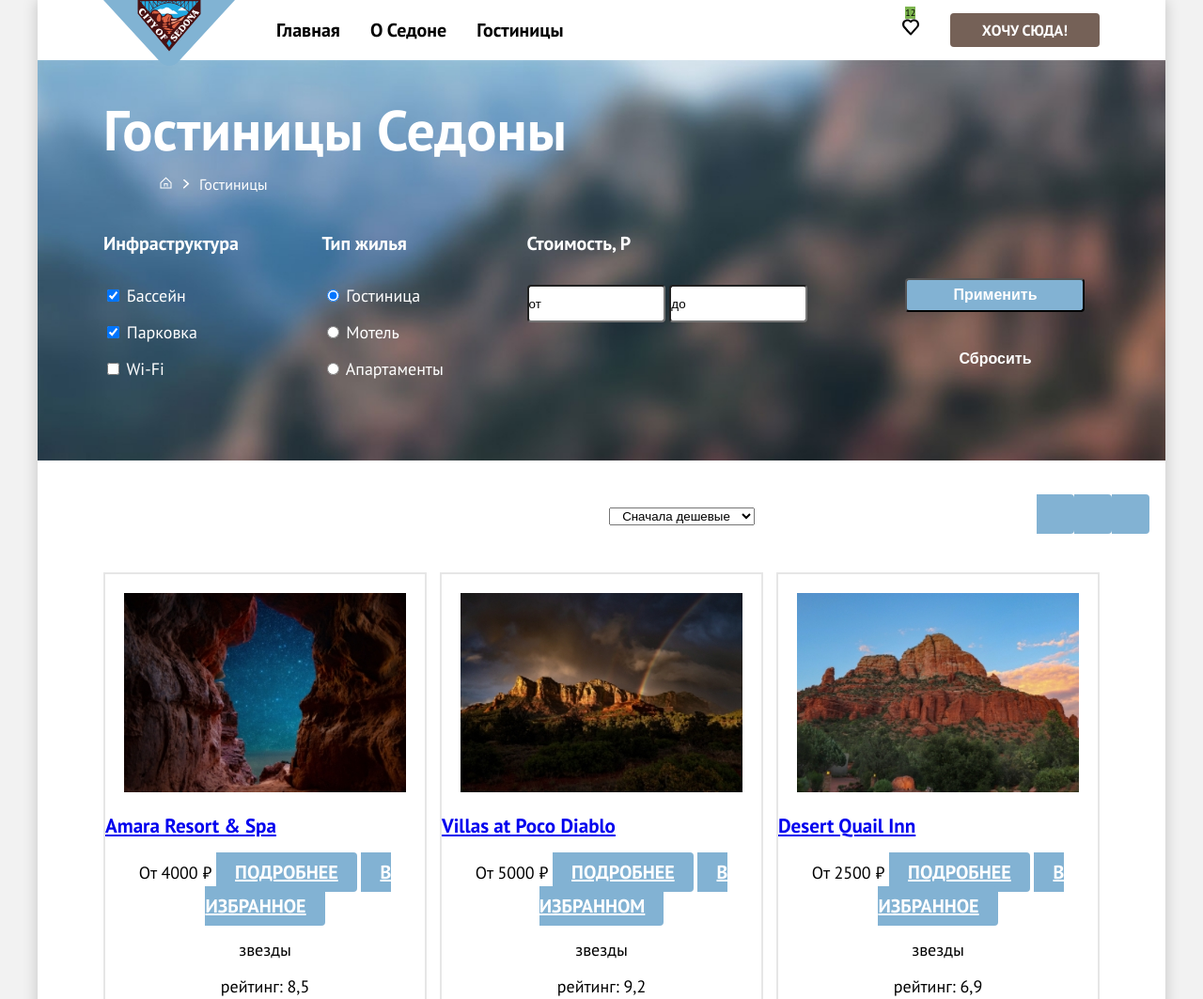
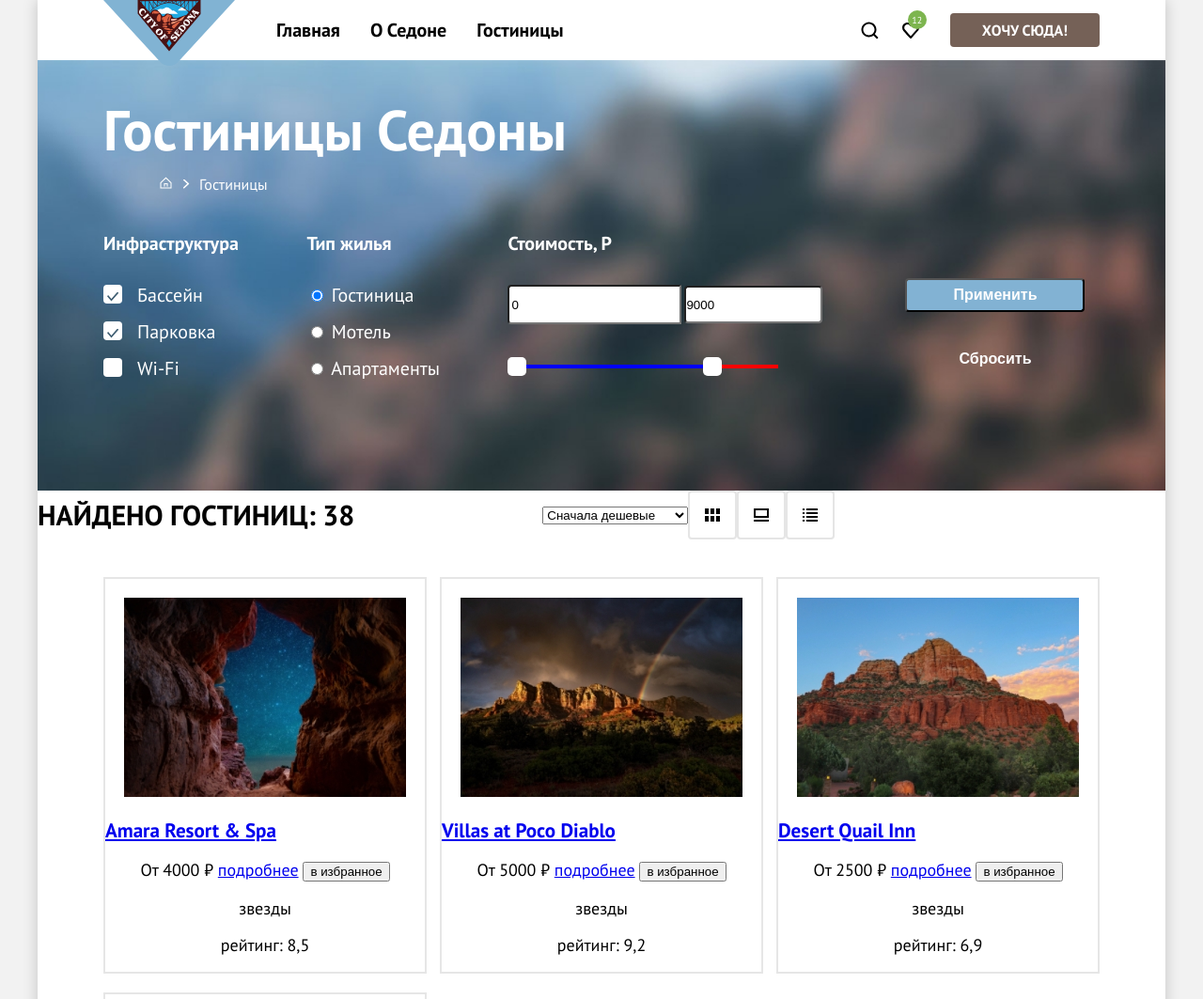
Before and after one commit to htmlacademy-htmlcss/2492613-sedona-1, a plain HTML site: page catalog.html in a window 1280 px wide. Shown: the top 1063 px of the page at 94% size. Drawn offline with Linux system fonts and the light colour scheme; files whose address does not match are found by name.

Commit message:
в работе

```diff
--- a/catalog.html
+++ b/catalog.html
@@ -22,15 +22,15 @@
               <a class="navigation-link" href="#">О Седоне</a>
             </li>
             <li class="navigation-item">
-              <a class="navigation-link" href="catalog.html">Гостиницы</a>
+              <a class="navigation-link current-link" href="catalog.html">Гостиницы</a>
             </li>
           </ul>
           <ul class="navigation-user">
-            <li class="navigation-item-user search-glass">
-              <a class="navigation-link-user" href="#"></a>
+            <li class="navigation-item-user">
+              <a class="navigation-link-user search-glass" href="#"></a>
             </li>
-            <li class="navigation-item-user heart">
-              <a class="navigation-link-user" href="#">
+            <li class="navigation-item-user">
+              <a class="navigation-link-user heart" href="#">
                 <span class="likes-number">12</span>
               </a>
             </li>
@@ -54,26 +54,26 @@
             </li>
           </ul>
           <section class="catalog-list">
-            <h2 class="visually-hidden">Список товаров с фильтрами</h2>
             <form class="catalog-filter" action="https://echo.htmlacademy.ru/" method="get">
               <fieldset class="catalog-filter-group">
                 <legend class="catalog-filter-title">Инфраструктура</legend>
                 <ul class="catalog-filter-list">
                   <li class="catalog-filter-item">
-                    <label class="control">
-                      <input class="control-input" type="checkbox" name="бассейн" checked>
+                    <input class="control-input visually-hidden" type="checkbox" name="swimmingpool" id="swimmingpool" checked>
+                    <label for="swimmingpool" class="label-checkbox">
                       Бассейн
                     </label>
                   </li>
+
                   <li class="catalog-filter-item">
-                    <label class="control">
-                      <input class="control-input" type="checkbox" name="парковка" checked>
+                    <input class="control-input visually-hidden" type="checkbox" name="parking" id="parking" checked>
+                    <label for="parking" class="label-checkbox">
                       Парковка
                     </label>
                   </li>
                   <li class="catalog-filter-item">
-                    <label class="control">
-                      <input class="control-input" type="checkbox" name="wi-fi">
+                    <input class="control-input visually-hidden" type="checkbox" name="wifi" id="wifi">
+                    <label for="wifi" class="label-checkbox">
                       Wi-Fi
                     </label>
                   </li>
@@ -104,8 +104,21 @@
                 </fieldset>
                 <fieldset class="catalog-filter-group">
                   <legend class="catalog-filter-title">Стоимость, Р</legend>
-                <input type="text" class="price-field-from" value="от" name="price-from">
-                <input type="text" class="price-field-to" value="до" name="price-to">
+                  <div class="price-container">
+                  <input type="text" class="price-field-from" value="0" placeholder="от" name="price-from">
+                  <input type="text" class="price-field-to" value="9000" placeholder="до" name="price-to">
+                  </div>
+                  <div class="price-range">
+                    <div class="line">
+                      <div class="range"></div>
+                      <button class="range-handle range-handle-from">
+                        <span class="visually-hidden">Начальный уровень цены</span>
+                      </button>
+                      <button class="range-handle range-handle-to">
+                        <span class="visually-hidden">Конечный уровень цены</span>
+                      </button>
+                    </div>
+                  </div>
                 </fieldset>
                 <fieldset class="filter-button">
                   <button class="button-filter" type="submit">Применить</button>
@@ -114,20 +127,33 @@
             </form>
           </section>
         </section>
-        <select class="select-control" aria-label="Сортировка">
-          <option value="popular">Сначала дешевые</option>
-          <option value="cheap">Сначала дорогие</option>
-          <option value="expensive">Сначала популярные</option>
+
+          <div class="hotel-selection">
+            <h2 class="visually-hidden">Выбор гостиниц</h2>
+            <p class="hotel-quantity">Найдено гостиниц: 38</p>
+            <select class="selection-type" aria-label="Сортировка">
+              <option value="cheap">Сначала дешевые</option>
+              <option value="expensive">Сначала дорогие</option>
+              <option value="popular">Сначала популярные</option>
             </select>
-        <a href="#" class="button button-light">
+            <ul class="card-style-list">
+              <li class="card-style-item">
+            <a href="#" class="style-button card-button">
               <span class="visually-hidden">Показать карточки</span>
             </a>
-        <a href="#" class="button button-light">
+            </li>
+            <li class="card-style-item">
+            <a href="#" class="style-button big-button">
               <span class="visually-hidden">Показать крупные карточки</span>
             </a>
-        <a class="button" href="#">
+            </li>
+            <li class="card-style-item">
+            <a class="style-button list-button" href="#">
               <span class="visually-hidden">Показать список</span>
             </a>
+            </li>
+            </ul>
+            </div>
             <ul class="hotel-list">
               <li class="hotel-card">
                 <a class="hotel-card-link" href="hotel.html">
@@ -135,8 +161,8 @@
                   <h3 class="hotel-card-title">Amara Resort & Spa</h3>
                 </a>
                 <span class="hotel-card-price">От 4000 ₽</span>
-            <a class="hotel-card-button button" href="#">подробнее</a>
-            <a class="hotel-card-button button" href="#">в избранное</a>
+                <a class="hotel-card-button" href="#">подробнее</a>
+                <button class="favourite-button">в избранное</button>
                 <p class="stars">звезды</p>
                 <p class="rating">рейтинг: 8,5</p>
               </li>
@@ -146,8 +172,8 @@
                   <h3 class="hotel-card-title">Villas at Poco Diablo</h3>
                 </a>
                 <span class="hotel-card-price">От 5000 ₽</span>
-            <a class="hotel-card-button button" href="#">подробнее</a>
-            <a class="hotel-card-button button" href="#">в избранном</a>
+                <a class="hotel-card-button" href="#">подробнее</a>
+                <button class="favourite-button">в избранное</button>
                 <p class="stars">звезды</p>
                 <p class="rating">рейтинг: 9,2</p>
               </li>
@@ -157,8 +183,8 @@
                   <h3 class="hotel-card-title">Desert Quail Inn</h3>
                 </a>
                 <span class="hotel-card-price">От 2500 ₽</span>
-            <a class="hotel-card-button button" href="#">подробнее</a>
-            <a class="hotel-card-button button" href="#">в избранное</a>
+                <a class="hotel-card-button" href="#">подробнее</a>
+                <button class="favourite-button">в избранное</button>
                 <p class="stars">звезды</p>
                 <p class="rating">рейтинг: 6,9</p>
               </li>
@@ -168,8 +194,8 @@
                   <h3 class="hotel-card-title">GreenTree Inn</h3>
                 </a>
                 <span class="hotel-card-price">От 1500 ₽</span>
-            <a class="hotel-card-button button" href="#">подробнее</a>
-            <a class="hotel-card-button button" href="#">в избранное</a>
+                <a class="hotel-card-button" href="#">подробнее</a>
+                <button class="favourite-button">в избранное</button>
                 <p class="stars">звезды</p>
                 <p class="rating">рейтинг: 5,0</p>
               </li>
--- a/styles/styles.css
+++ b/styles/styles.css
@@ -88,28 +88,37 @@ body {
   display: flex;
   justify-content: flex-end;
   margin: 0;
-  padding: 0;
-  width: 268px;
+  padding: 14px 0;
+  width: 330px;
   list-style: none;
   grid-auto-rows: auto;
+  flex-wrap: wrap;
+  row-gap: 10px;
 }
 
 .navigation-item-user {
   background-repeat: repeat;
   display: block;
-  height: 57px;
   background-position: center center;
   position: relative;
 }
 
 .search-glass {
-  background-image: url(../images/search.svg);
+  width: 44px;
+  height: 36px;
+  background-image: url("../images/search.svg");
   background-repeat: no-repeat;
+  display: block;
+  background-position: center center;
 }
 
 .heart {
   width: 44px;
-  background-image: url(../images/favourites.svg);
+  height: 36px;
+  background-image: url("../images/favourites.svg");
+  position: relative;
+  display: block;
+  background-position: center center;
 }
 
 .navigation-link-user {
@@ -126,17 +135,26 @@ body {
 }
 
 .likes-number {
-  color: #000000;
-  background-color: #7DB54F;
+  color: #ffffff;
+  background-color: rgb(125, 181, 79);
   font-weight: 400;
   font-size: 10px;
   line-height: 11px;
+  position: absolute;
+  top: -3px;
+  right: 5px;
+  width: 20px;
+  height: 20px;
+  display: flex;
+  align-items: center;
+  justify-content: center;
+  border-radius: 50%;
 }
 
 .navigation-button {
   display: inline-block;
   padding: 8px 34px;
-  margin: 14px 0px 14px 20px;
+  margin: 0 0 0 20px;
   border-radius: 4px;
   font-weight: 700;
   font-size: 16px;
@@ -181,7 +199,6 @@ body {
   line-height: 26px;
   color: #333333;
   width: 651px;
-
 }
 
 .advantages {
@@ -225,6 +242,7 @@ body {
 }
 
 .advantages-title {
+  position: relative;
   margin: 0 auto 62px;
   font-weight: 700;
   font-size: 24px;
@@ -232,6 +250,22 @@ body {
   width: 180px;
   text-transform: uppercase;
 }
+
+.advantages-title::after {
+  content: "";
+  display: block;
+  position: absolute;
+  width: 60px;
+  height: 2px;
+  background-color: rgba(0, 0, 0, 0.3);
+  top: 85px;
+  left: 61px;
+}
+
+.blue .advantages-title::after {
+  background-color: rgba(255, 255, 255, 0.3);
+}
+
 
 .advantages-description {
   margin: 0 auto;
@@ -316,7 +350,6 @@ body {
   font-weight: 400;
   font-size: 18px;
   line-height: 21px;
-
 }
 
 .search {
@@ -493,6 +526,7 @@ body {
   text-align: left;
   color: #ffffff;
   list-style: none;
+  flex-wrap: wrap;
 }
 
 .breadcrumbs-item {
@@ -510,6 +544,7 @@ background-repeat: no-repeat;
   background-position: center center;
 }
 
+
 .breadcrumbs-link {
   font-size: 16px;
 }
@@ -524,7 +559,7 @@ background-position: center center;
   top: 0;
 }
 
-.breadcrumbs-item:last-child::after{
+.breadcrumbs-item:last-child::after {
   display: none;
 }
 
@@ -538,29 +573,63 @@ background-position: center center;
   justify-content: space-between;
 }
 
+.catalog-options {
+  display: flex;
+}
+
 .catalog-filter-group {
   border: none;
-  margin: 0;
+  margin: 0 0 32px;
   padding: 0;
+  font-weight: 700;
+  font-size: 20px;
+  line-height: 24px;
+}
+
+.price-container {
+  margin-bottom: 36px;
+}
+
+.legend {
+  display: block;
+  padding-inline-start: 2px;
+  padding-inline-end: 2px;
+  border-width: initial;
+  border-color: initial;
+  border-style: none;
+  border-image: initial;
 }
 
 .catalog-filter-title {
   padding: 0;
-  margin: 0;
+  margin: 0 0 32px;
   font-weight: 700;
   font-size: 20px;
   line-height: 24px;
 }
 
 .control-input {
+  margin: o 16px 0 0;
+}
+
+.price-field {
+  font-family: "PT Sans", "Arial", "Sans-serif";
+  width: 143px;
+  padding: 0;
+  padding-left: 20px;
+  min-height: 48px;
+  font-size: 18px;
+  line-height: 24px;
+  font-weight: 700;
+  text-align: left;
+  box-sizing: border-box;
+  border: none;
 }
 
 .price-field-from {
-  margin-top: 32px;
-  padding: 0;
-  border-radius: 4px;
+  margin-right: -2px;
+  border-radius: 4px 0 0 4px;
   height: 36px;
-  width: 143px;
 }
 
 .price-field-to {
@@ -571,16 +640,92 @@ background-position: center center;
   width: 143px;
 }
 
+.price-range {
+position: relative;
+width: 288px;
+height: 20px;
+}
+
+.line {
+  position: absolute;
+  width: 288px;
+  height: 1px;
+  top: 7px;
+  left: 0;
+  border-top: 4px solid red;
+}
+
+.range {
+  position: absolute;
+  width: 213px;
+  height: 1px;
+  top: -4px;
+  left: 0;
+  border-top: 4px solid blue;
+}
+
+.range-handle-from {
+  left: 0;
+}
+
+.range-handle {
+  position: absolute;
+  width: 20px;
+  height: 20px;
+  border: none;
+  border-radius: 5px;
+  background-color: #ffffff;
+  top: -12px;
+  cursor: pointer;
+}
+
+.range-handle-to {
+  left: 208px;
+}
+
 .catalog-filter-list {
   list-style: none;
   padding: 0;
-  margin: 32px 0 0;
+  margin: 0 0;
 }
 
 .catalog-filter-item {
   font-weight: 400;
   line-height: 23px;
   margin: 0 0 16px;
+}
+
+.label-checkbox::before {
+  content: "";
+  width: 20px;
+  height: 20px;
+  background-color: #ffffff;
+  border-radius: 4px;
+  position: absolute;
+  top: 0;
+  left: 0;
+}
+
+.label-checkbox {
+position: relative;
+display: inline-block;
+cursor: pointer;
+padding-left: 36px;
+}
+
+.label-checkbox::after {
+  content: "";
+  width: 13px;
+  height: 13px;
+  position: absolute;
+  background: url("../images/tick.svg") no-repeat center center;
+  top: 6px;
+  left: 4px;
+  display: none;
+}
+
+.control-input:checked + .label-checkbox::after {
+  display: block;
 }
 
 .filter-button {
@@ -614,9 +759,47 @@ background-position: center center;
   line-height: 20px;
 }
 
-.select-control {
-  margin: 50px 300px 50px 608px;
-  text-align: center;
+.hotel-selection {
+  display: flex;
+  margin-bottom: 40px;
+  align-items: center;
+}
+
+.hotel-quantity {
+margin: 0 200px 0 0;
+text-transform: uppercase;
+font-size: 30px;
+font-weight: 700;
+line-height: 36px;
+}
+
+.card-style-list {
+  display: flex;
+  padding: 0;
+  list-style: none;
+  margin: 0;
+}
+
+.style-button {
+  display: block;
+  width: 48px;
+    height: 48px;
+    background-repeat: no-repeat;
+    background-position: center;
+    border: 2px solid #e5e5e5;
+    border-radius: 4px;
+}
+
+.card-button {
+  background-image: url(../images/plate.svg);
+}
+
+.big-button {
+  background-image: url(../images/card.svg);
+}
+
+.list-button {
+  background-image: url(../images/list.svg);
 }
 
 .hotel-list {
```
Also changed, not shown: index.html (+7 -7 lines), Vector.png (added), images/card.svg (added), images/list.svg (added), images/plate.svg (added), images/tick.svg (added). Lines whose indentation alone changed are shown as unchanged.
